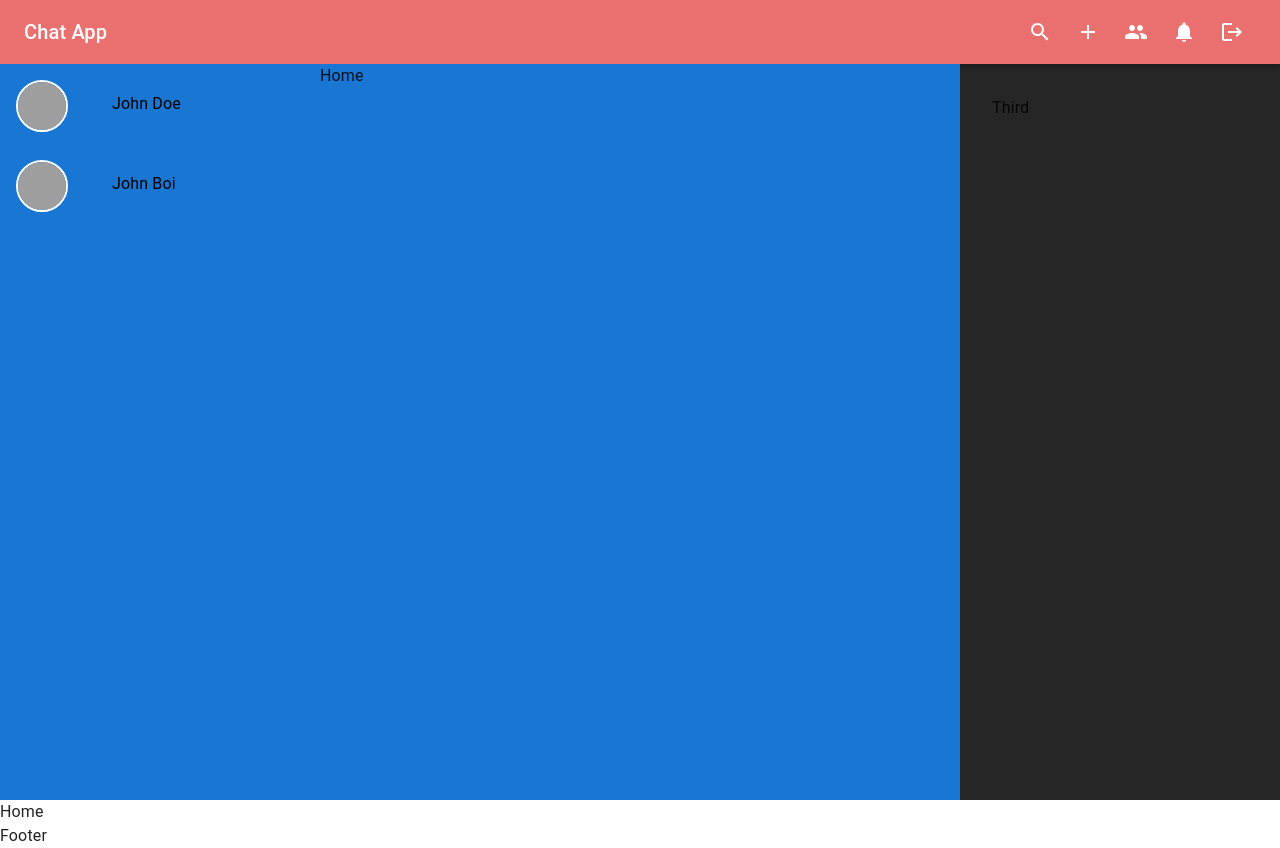
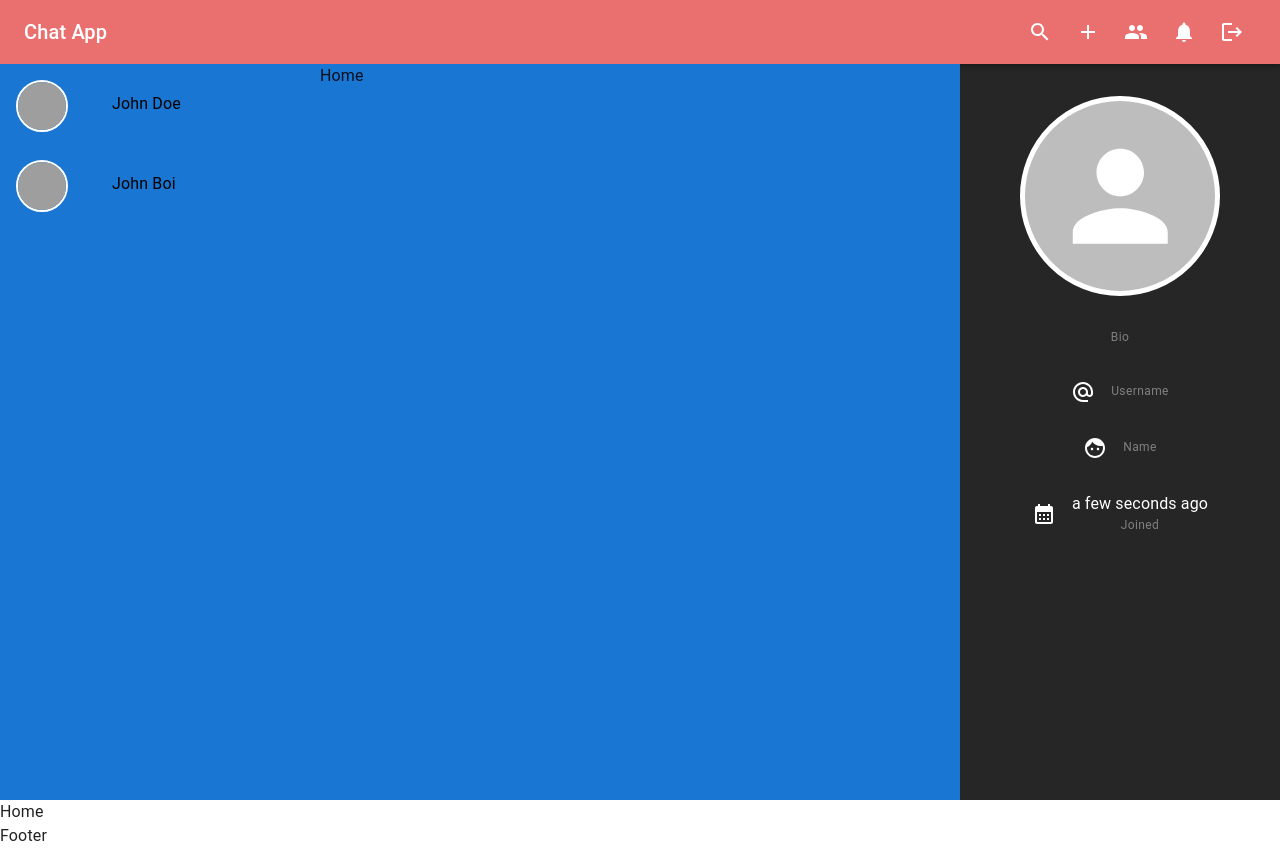
Before and after one commit to salmanshaikh18/RealtimeChatWebApp, a React (Vite) app in the folder client/: page / in a window 1280 px wide. Built offline with nearby package versions, Linux system fonts and the light colour scheme; grey boxes are pictures that could not be loaded.

Commit message:
update profile

```diff
--- a/client/src/components/layout/AppLayout.jsx
+++ b/client/src/components/layout/AppLayout.jsx
@@ -6,6 +6,7 @@
 import ChatList from "../specific/ChatList";
 import { sampleChats } from "../constants/sampleData";
 import { useParams } from "react-router-dom";
+import Profile from "../specific/Profile";
 
 const AppLayout = () => (WrappedComponent) => {
   return (props) => {
@@ -61,7 +62,7 @@
             height={"100%"}
             bgcolor="primary.main"
           >
-            Third
+            <Profile />
           </Grid>
         </Grid>
         <WrappedComponent {...props} />
--- /dev/null
+++ b/client/src/components/specific/Profile.jsx
@@ -0,0 +1,59 @@
+import React from "react";
+import { Avatar, Stack, Typography } from "@mui/material";
+import {
+  Face as FaceIcon,
+  AlternateEmail as UserNameIcon,
+  CalendarMonth as CalendarIcon,
+} from "@mui/icons-material";
+import moment from "moment";
+import { transformImage } from "../../lib/features";
+
+const Profile = ({ user }) => {
+  return (
+    <Stack spacing={"2rem"} direction={"column"} alignItems={"center"}>
+      <Avatar
+        src={transformImage(user?.avatar?.url)}
+        sx={{
+          width: 200,
+          height: 200,
+          objectFit: "contain",
+          marginBottom: "1rem",
+          border: "5px solid white",
+        }}
+      />
+      <ProfileCard heading={"Bio"} text={user?.bio} />
+      <ProfileCard
+        heading={"Username"}
+        text={user?.username}
+        Icon={<UserNameIcon />}
+      />
+      <ProfileCard heading={"Name"} text={user?.name} Icon={<FaceIcon />} />
+      <ProfileCard
+        heading={"Joined"}
+        text={moment(user?.createdAt).fromNow()}
+        Icon={<CalendarIcon />}
+      />
+    </Stack>
+  );
+};
+
+const ProfileCard = ({ text, Icon, heading }) => (
+  <Stack
+    direction={"row"}
+    alignItems={"center"}
+    spacing={"1rem"}
+    color={"white"}
+    textAlign={"center"}
+  >
+    {Icon && Icon}
+
+    <Stack>
+      <Typography variant="body1">{text}</Typography>
+      <Typography color={"gray"} variant="caption">
+        {heading}
+      </Typography>
+    </Stack>
+  </Stack>
+);
+
+export default Profile;
```
